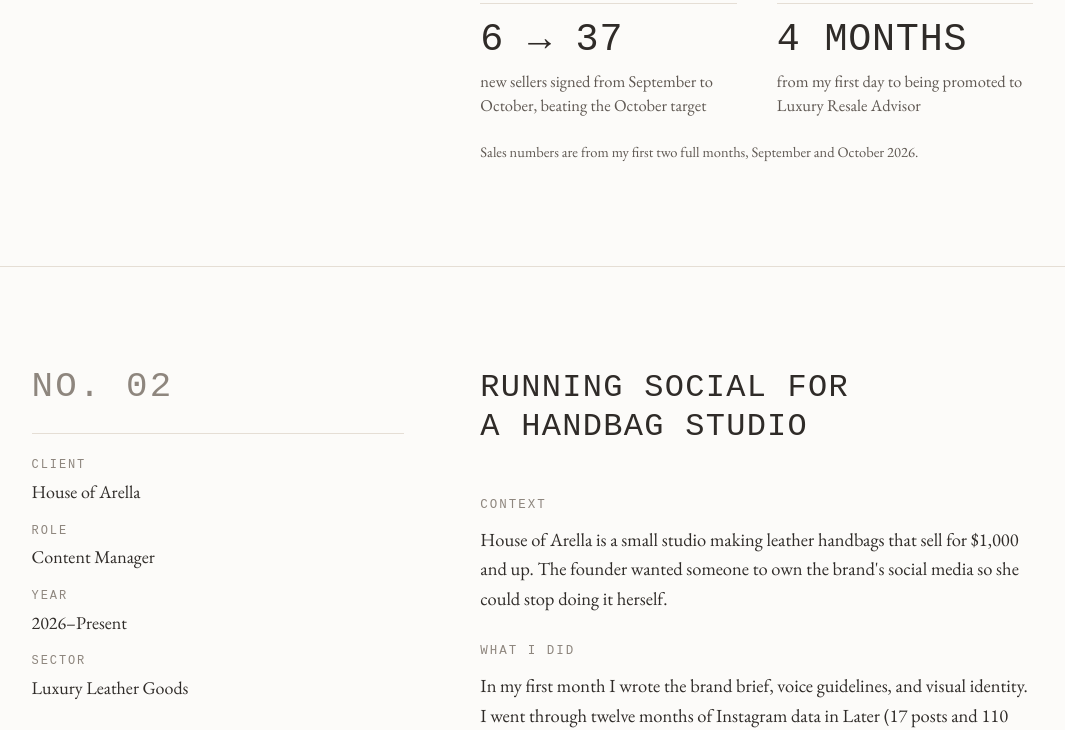
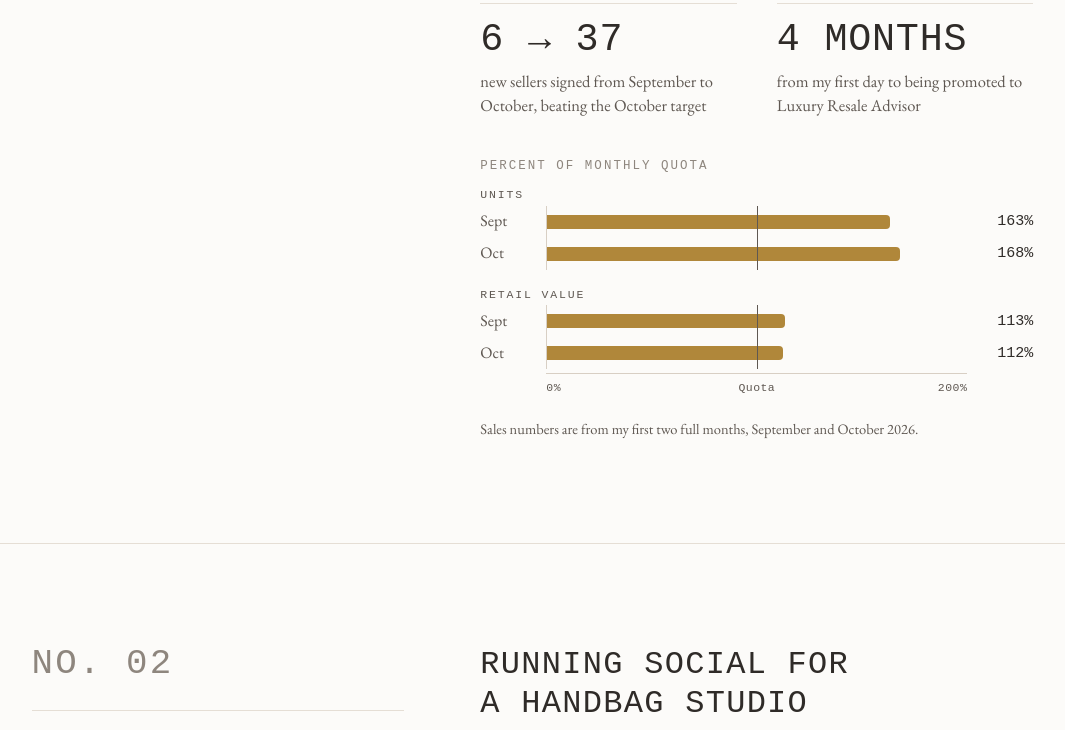
Before and after one commit to bellastryker/bella-stryker-portfolio, a plain HTML site: page work.html in a window 1280 px wide. Shown: the part 1256-1986 px from the top of the page, without its empty margins (12-1077 px from the left). Drawn offline with nearby package versions, Linux system fonts and the light colour scheme; grey boxes are pictures that could not be loaded; a web font is replaced by a local one.

Commit message:
Work: percent-of-quota bar chart in The RealReal results
Co-Authored-By: Claude Opus 5.5 <noreply@anthropic.com>
Claude-Session: https://claude.ai/code/session_01H3aLcEmoM8VSSb4giXnuhy

```diff
--- a/css/styles.css
+++ b/css/styles.css
@@ -585,6 +585,25 @@ a.tile--paper:hover .emboss__photo img { transform: scale(1.02); }
 .stats__text { display: block; margin-top: 10px; font-size: 16.5px; line-height: 1.45; color: var(--ink-soft); }
 .case__block .stats__note { margin-top: 22px; font-size: 14.5px; color: var(--ink-soft); }
 @media (max-width: 560px) { .stats { gap: 24px 20px; } .stats__num { font-size: 1.65rem; } .stats__text { font-size: 15.5px; } }
+/* Percent-of-quota bars (The RealReal): name | bar | value, quota hairline at 100% */
+.quota { margin: 40px 0 0; }
+.quota__chart { --name: 52px; --val: 52px; --gap: 14px; --bar: #b0873a; }
+.quota__group { margin: 16px 0 2px; font-family: var(--title); font-size: 11.5px; letter-spacing: .16em; text-transform: uppercase; color: var(--ink-soft); }
+.quota__group:first-child { margin-top: 4px; }
+.quota__row { display: grid; grid-template-columns: var(--name) minmax(0, 1fr) var(--val); column-gap: var(--gap); align-items: center; }
+.quota__name { font-size: 16px; color: var(--ink-soft); }
+.quota__track { position: relative; height: 32px; display: flex; align-items: center; border-left: 1px solid var(--stone); }
+.quota__track::after { content: ""; position: absolute; z-index: 2; top: 0; bottom: 0; left: calc(50% - .5px); width: 1px; background: var(--ink-soft); }
+.quota__bar { position: relative; z-index: 1; height: 14px; width: calc(var(--v) / 200 * 100%); background: var(--bar); border-radius: 0 4px 4px 0; transition: filter .2s var(--ease); }
+.quota__row:hover .quota__bar { filter: brightness(.86); }
+.quota__val { font-family: var(--title); font-size: 15px; color: var(--ink); text-align: right; }
+.quota__axis { display: grid; grid-template-columns: var(--name) minmax(0, 1fr) var(--val); column-gap: var(--gap); margin-top: 4px; }
+.quota__ticks { position: relative; height: 22px; border-top: 1px solid var(--stone); font-family: var(--title); font-size: 11.5px; letter-spacing: .04em; color: var(--ink-soft); }
+.quota__ticks span { position: absolute; top: 5px; }
+.quota__ticks span:nth-child(1) { left: 0; }
+.quota__ticks span:nth-child(2) { left: 50%; transform: translateX(-50%); }
+.quota__ticks span:nth-child(3) { right: 0; }
+.sr-only { position: absolute; width: 1px; height: 1px; padding: 0; margin: -1px; overflow: hidden; clip: rect(0 0 0 0); white-space: nowrap; border: 0; }
 
 .media-tile { background: var(--linen); display: grid; place-items: center; aspect-ratio: 4 / 5; overflow: hidden; }
 .media-tile video, .media-tile img.cover { width: 100%; height: 100%; object-fit: cover; }
--- a/work.html
+++ b/work.html
@@ -125,6 +125,26 @@
                     <li><span class="stats__num">6 → 37</span><span class="stats__text">new sellers signed from September to October, beating the October target</span></li>
                     <li><span class="stats__num">4 months</span><span class="stats__text">from my first day to being promoted to Luxury Resale Advisor</span></li>
                   </ul>
+                  <figure class="quota">
+                    <figcaption class="label quota__title">Percent of monthly quota</figcaption>
+                    <div class="quota__chart" aria-hidden="true">
+                      <div class="quota__group">Units</div>
+                      <div class="quota__row"><span class="quota__name">Sept</span><span class="quota__track"><span class="quota__bar" style="--v: 163"></span></span><span class="quota__val">163%</span></div>
+                      <div class="quota__row"><span class="quota__name">Oct</span><span class="quota__track"><span class="quota__bar" style="--v: 168"></span></span><span class="quota__val">168%</span></div>
+                      <div class="quota__group">Retail value</div>
+                      <div class="quota__row"><span class="quota__name">Sept</span><span class="quota__track"><span class="quota__bar" style="--v: 113"></span></span><span class="quota__val">113%</span></div>
+                      <div class="quota__row"><span class="quota__name">Oct</span><span class="quota__track"><span class="quota__bar" style="--v: 112"></span></span><span class="quota__val">112%</span></div>
+                      <div class="quota__axis"><span></span><span class="quota__ticks"><span>0%</span><span>Quota</span><span>200%</span></span><span></span></div>
+                    </div>
+                    <table class="sr-only">
+                      <caption>Percent of monthly quota, September and October 2026</caption>
+                      <thead><tr><th scope="col">Month</th><th scope="col">Units</th><th scope="col">Retail value</th></tr></thead>
+                      <tbody>
+                        <tr><th scope="row">September</th><td>163%</td><td>113%</td></tr>
+                        <tr><th scope="row">October</th><td>168%</td><td>112%</td></tr>
+                      </tbody>
+                    </table>
+                  </figure>
                   <p class="stats__note">Sales numbers are from my first two full months, September and October 2026.</p>
                 </div>
             </div>
```
